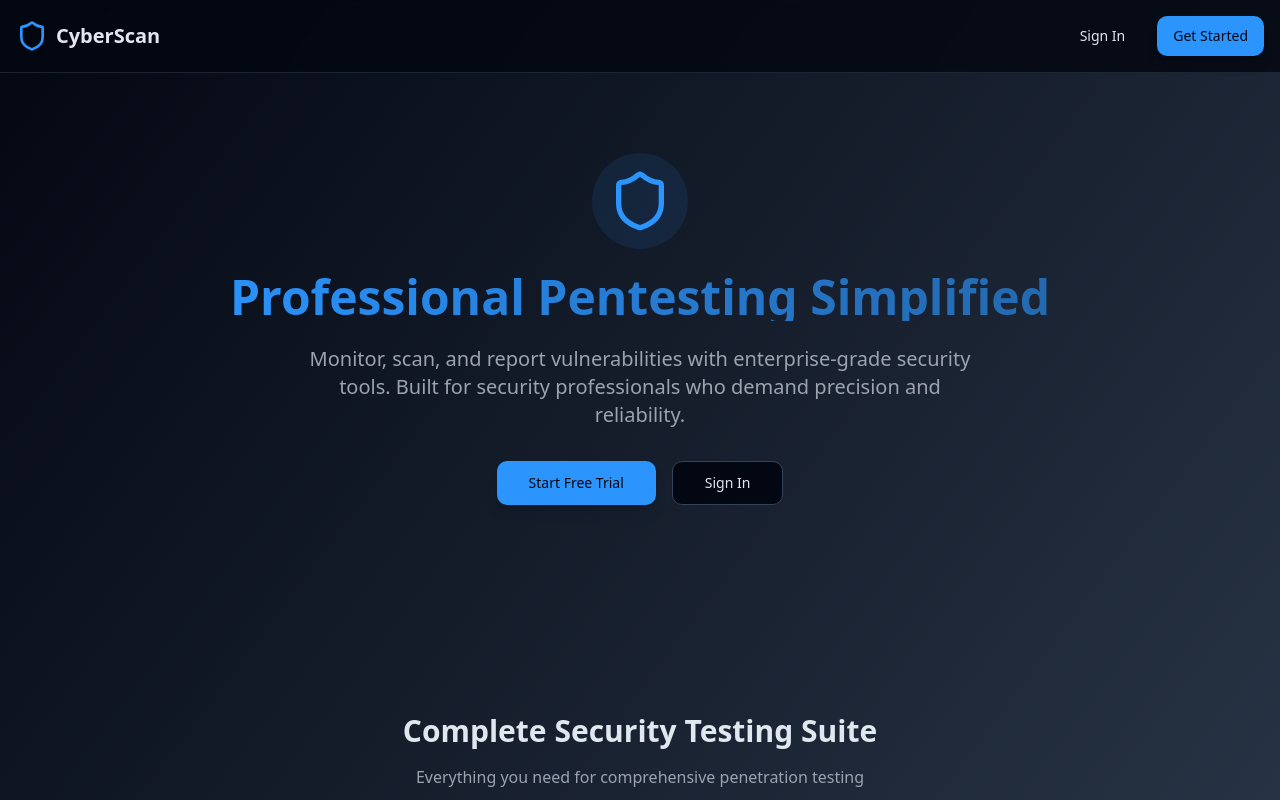
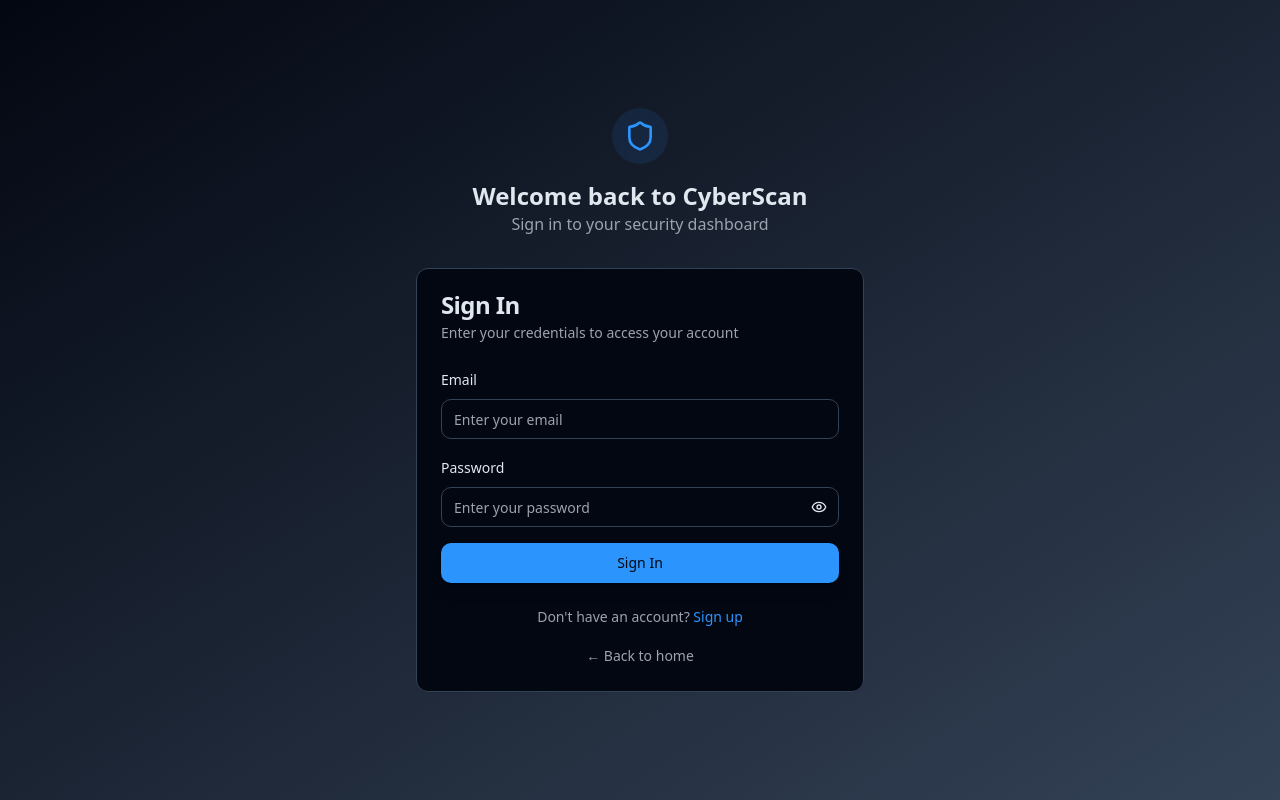
Before and after one commit to BTTHEGOATDEV/WALEX_SCANNER, a React (Vite) app: page / in a window 1280 px wide. Shown: the top 800 px of the page. Built offline with nearby package versions, Linux system fonts and the light colour scheme.

Commit message:
Set login as landing page
Set the login page as the default landing page. Implement authentication guards to prevent access to protected routes like `/dashboard` without prior login or registration.

```diff
--- a/src/App.tsx
+++ b/src/App.tsx
@@ -28,6 +28,11 @@ const App = () => (
         <Routes>
           {/* Public routes */}
           <Route path="/" element={
+            <AuthGuard requireAuth={false}>
+              <Login />
+            </AuthGuard>
+          } />
+          <Route path="/landing" element={
             <AuthGuard requireAuth={false}>
               <Landing />
             </AuthGuard>
```
